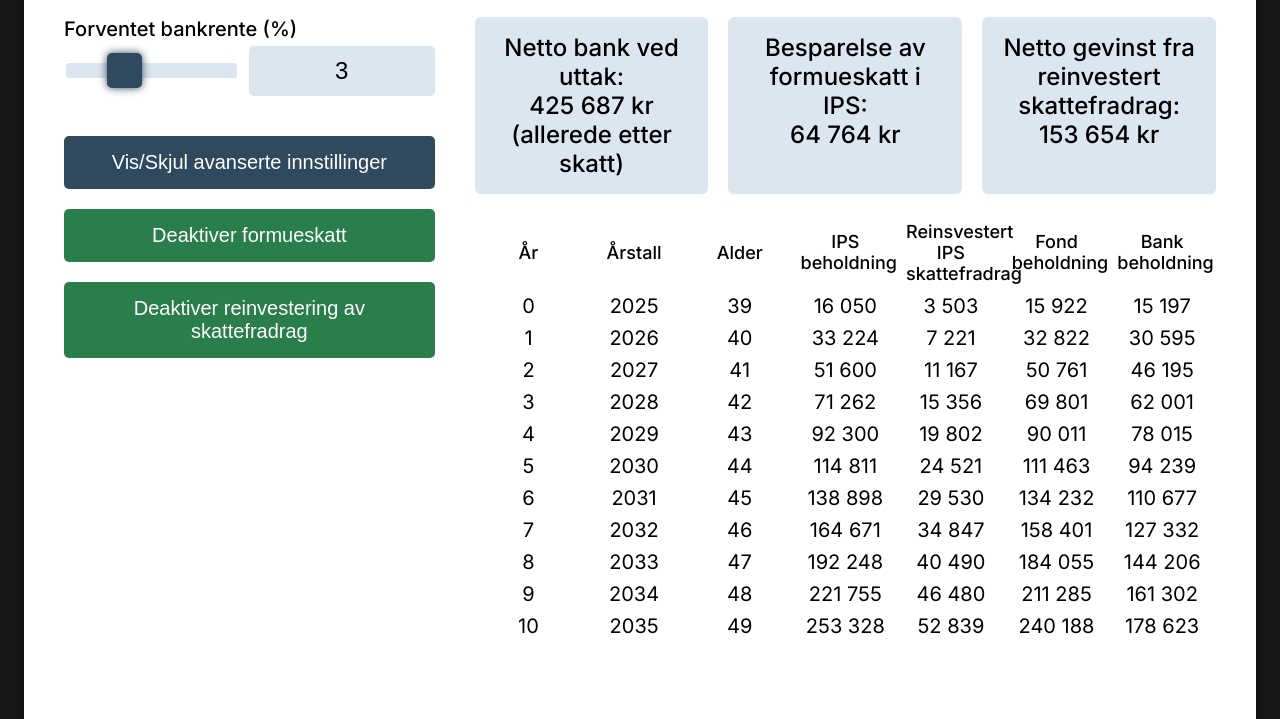
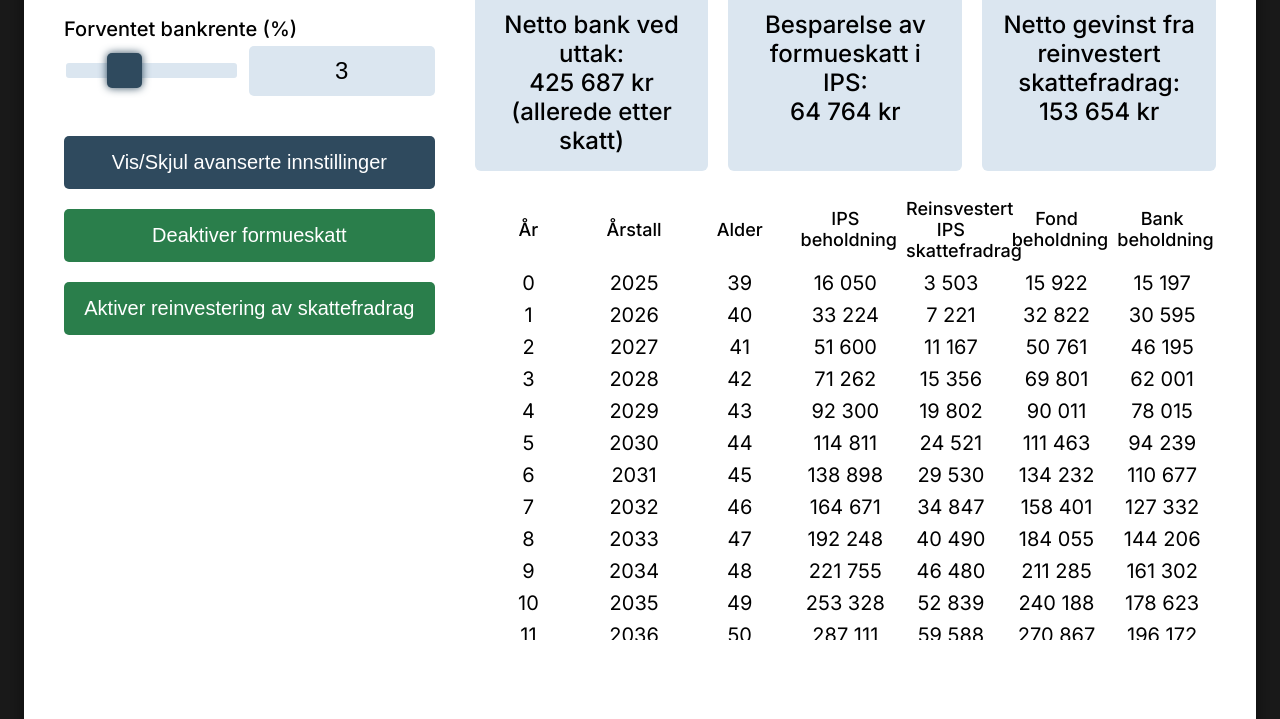
Before and after one commit to preben86/ipskalkulator, a plain HTML site: page index.html in a window 1280 px wide. Both pictures are taken after a click on the button "Deaktiver reinvestering av skattefradrag". Shown: the part 122-841 px from the top of the page. Drawn offline with nearby package versions, Linux system fonts and the light colour scheme.

Commit message:
Update index.html

```diff
--- a/index.html
+++ b/index.html
@@ -436,7 +436,7 @@
                     <button onclick="toggleExtraColumns()" class="toggle-button" id="toggleColumnsButton">Aktiver ekstra kolonner</button>
                 </div>
                 <button onclick="toggleWealthTax()" class="toggle-button active" id="toggleWealthButton">Deaktiver formueskatt</button>
-                <button onclick="toggleReinvest()" class="toggle-button" id="toggleReinvestButton">Deaktiver reinvestering av skattefradrag</button>
+                <button onclick="toggleReinvest()" class="toggle-button active" id="toggleReinvestButton">Deaktiver reinvestering av skattefradrag</button>
             </div>
             <!-- Results Section -->
             <div class="results-section">
@@ -663,7 +663,7 @@
         function toggleReinvest() {
             reinvestDeduction = !reinvestDeduction;
             const toggleButton = document.getElementById('toggleReinvestButton');
-            toggleButton.innerText = reinvestDeduction ? 'Deaktiver reinvestering av skattefradrag' : 'Aktiver reinvestering av skattefradrag';
+            toggleButton.innerText = reinvestDeduction ? 'Aktiver reinvestering av skattefradrag' : 'Deaktiver reinvestering av skattefradrag';
             toggleButton.classList.toggle('active', reinvestDeduction);
             document.querySelectorAll('.reinvest-column').forEach(col => col.classList.toggle('show', reinvestDeduction));
             debouncedUpdate();
```
